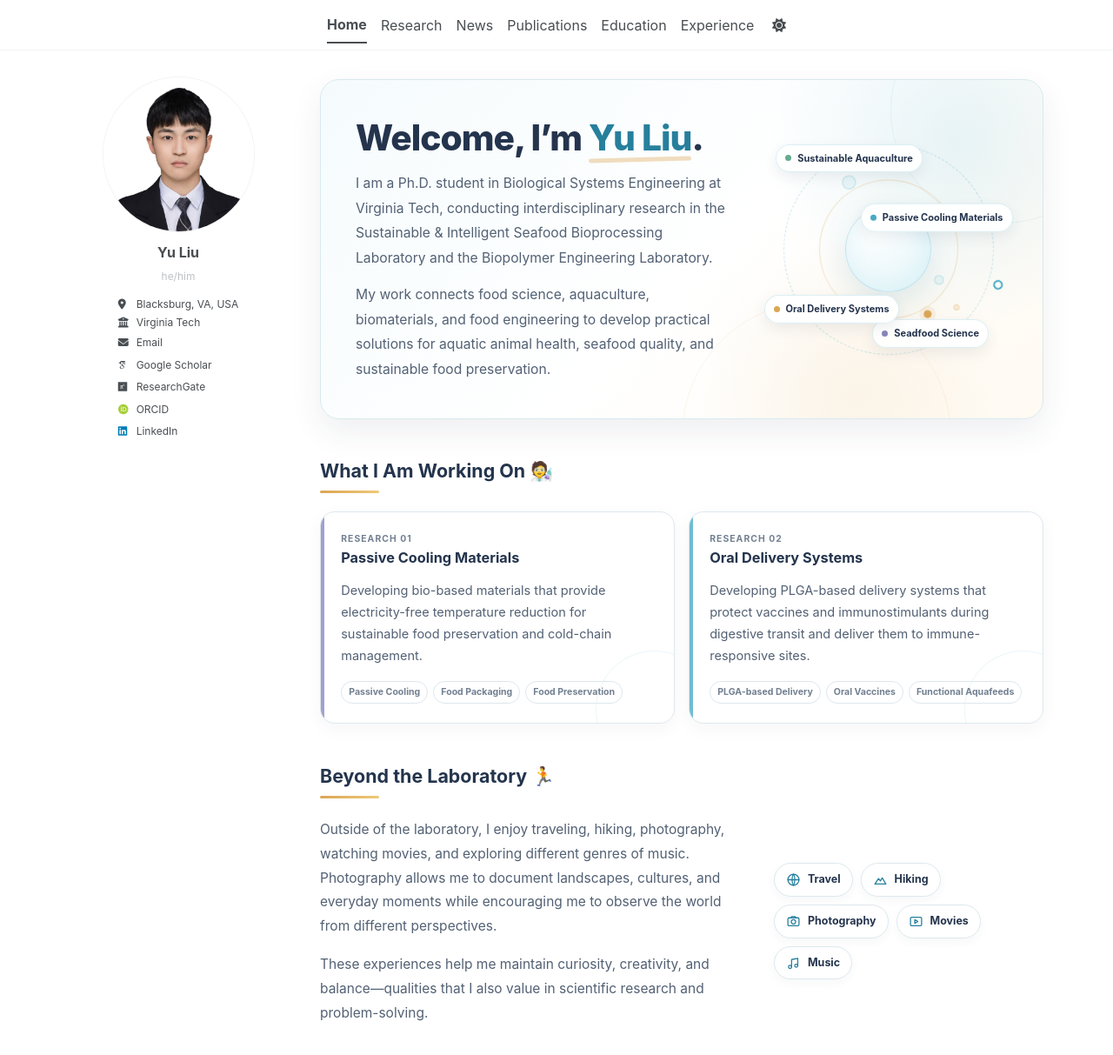
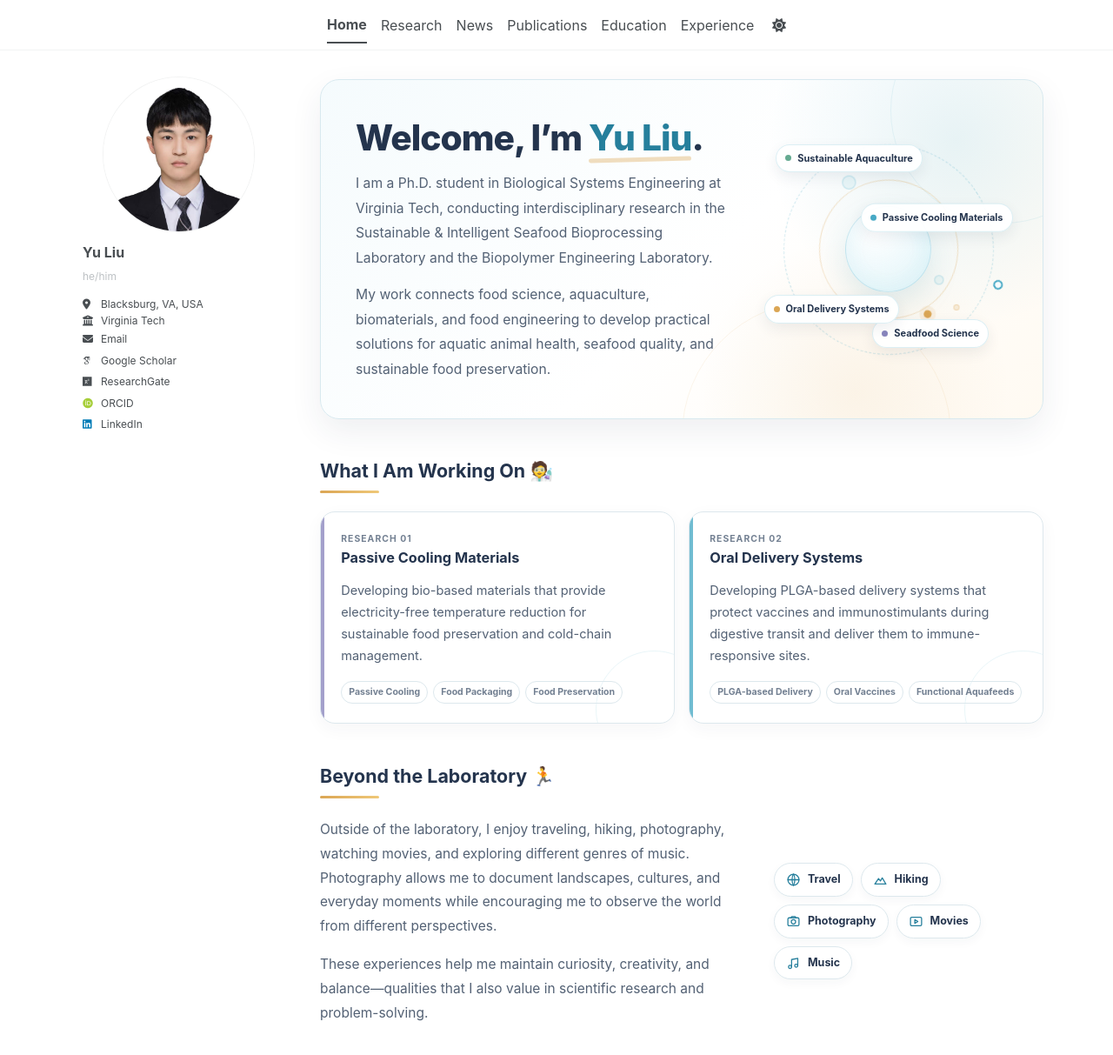
Before and after one commit to yuliu0322/yuliu0322.github.io, a Jekyll site: the page built from _pages/about.md, in a window 1280 px wide and 1257 px high. Shown: the top 1213 px of the window at 87% size. Built offline with Jekyll 4.4.1, drawn with Linux system fonts in a browser that asks for light colours; some web fonts are replaced; a script bundle is joined from its source files by our own code; library files that are not in the unit come from our copies.

Commit message:
Update main.scss

```diff
--- a/assets/css/main.scss
+++ b/assets/css/main.scss
@@ -274,24 +274,20 @@ html {
 
 @media (min-width: 64em) {
 
-  /* Center the complete profile */
+  /* Center the profile as one unit */
   .sidebar > div[itemscope] {
-    display: flex !important;
-    flex-direction: column !important;
-    align-items: center !important;
-
-    width: 100% !important;
+    display: block !important;
+    width: min(100%, 220px) !important;
     margin: 0 auto !important;
     padding: 0 !important;
   }
 
-  /* Center the profile photo */
+  /* Center the photo inside the profile */
   .author__avatar {
     display: block !important;
     width: 100% !important;
     margin: 0 auto !important;
     padding: 0 !important;
-    text-align: center !important;
   }
 
   .author__avatar img {
@@ -302,31 +298,32 @@ html {
     margin: 0 auto !important;
   }
 
-  /* Center name and pronouns below the photo */
+  /* Restore left-aligned name and pronouns */
   .author__content {
     display: block !important;
     width: 100% !important;
     margin: 0 !important;
     padding: 0 !important;
-    text-align: center !important;
+    text-align: left !important;
   }
 
   .author__name {
-    margin: 14px 0 8px !important;
-    text-align: center !important;
+    margin-top: 14px !important;
+    margin-bottom: 8px !important;
+    text-align: left !important;
   }
 
   .author__pronouns {
-    margin: 0 0 14px !important;
-    text-align: center !important;
+    margin-top: 0 !important;
+    margin-bottom: 14px !important;
+    text-align: left !important;
   }
 
-  /* Center the contact-list block */
+  /* Restore the original left-aligned contact list */
   .author__urls-wrapper {
     display: block !important;
-    width: max-content !important;
-    max-width: 100% !important;
-    margin: 0 auto !important;
+    width: 100% !important;
+    margin: 0 !important;
     padding: 0 !important;
   }
 
@@ -335,10 +332,8 @@ html {
     position: relative !important;
     right: auto !important;
 
-    width: max-content !important;
-    max-width: 100% !important;
-
-    margin: 0 auto !important;
+    width: 100% !important;
+    margin: 0 !important;
     padding: 0 !important;
 
     background: transparent !important;
@@ -348,15 +343,14 @@ html {
 
   .author__urls li {
     width: 100% !important;
-    margin: 0 0 4px !important;
+    margin-bottom: 2px !important;
     padding: 0 !important;
     text-align: left !important;
   }
 
   .author__urls a {
     width: 100% !important;
-    margin: 0 !important;
-    padding: 2px 0 !important;
+    margin-bottom: 3px !important;
     text-align: left !important;
   }
 }
```
